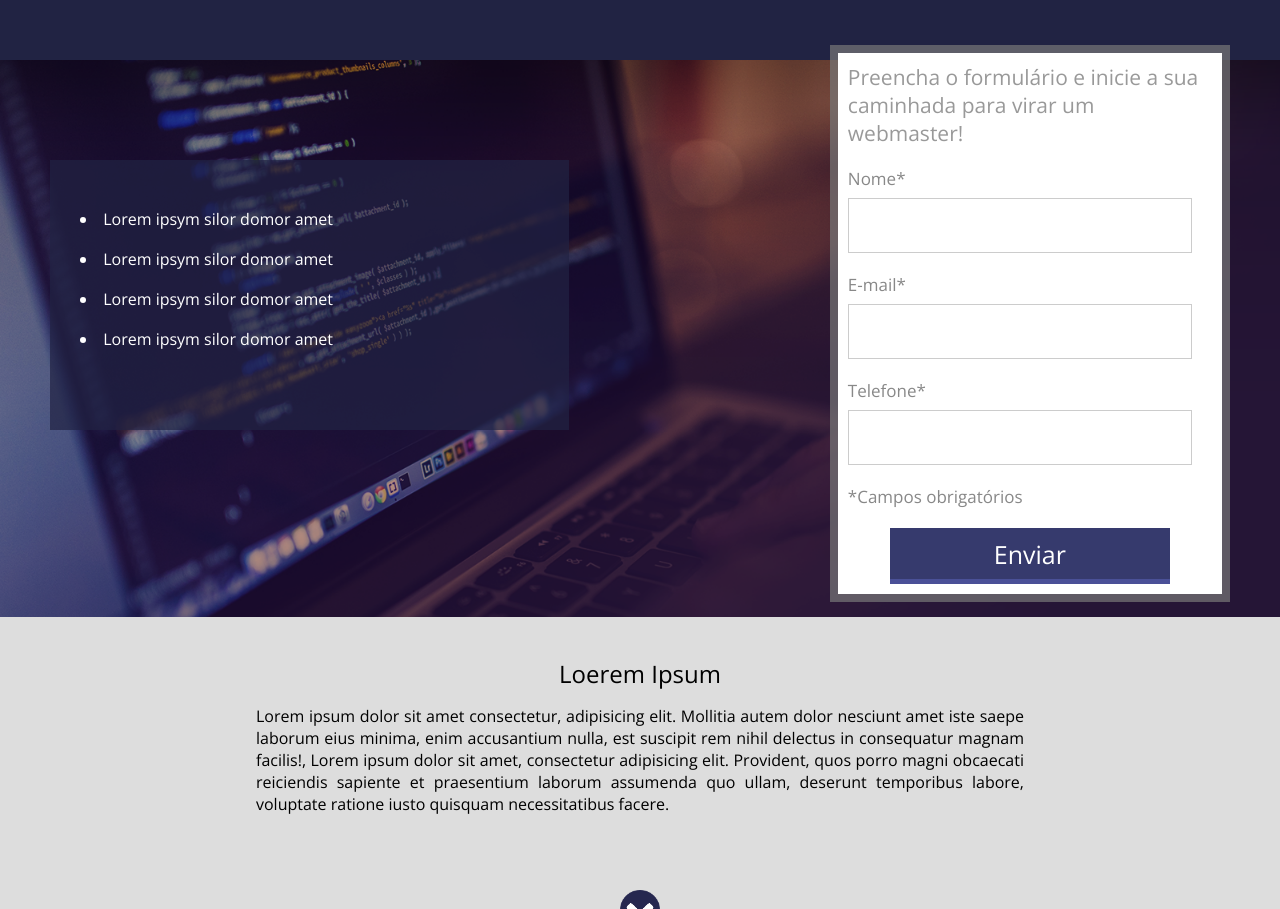
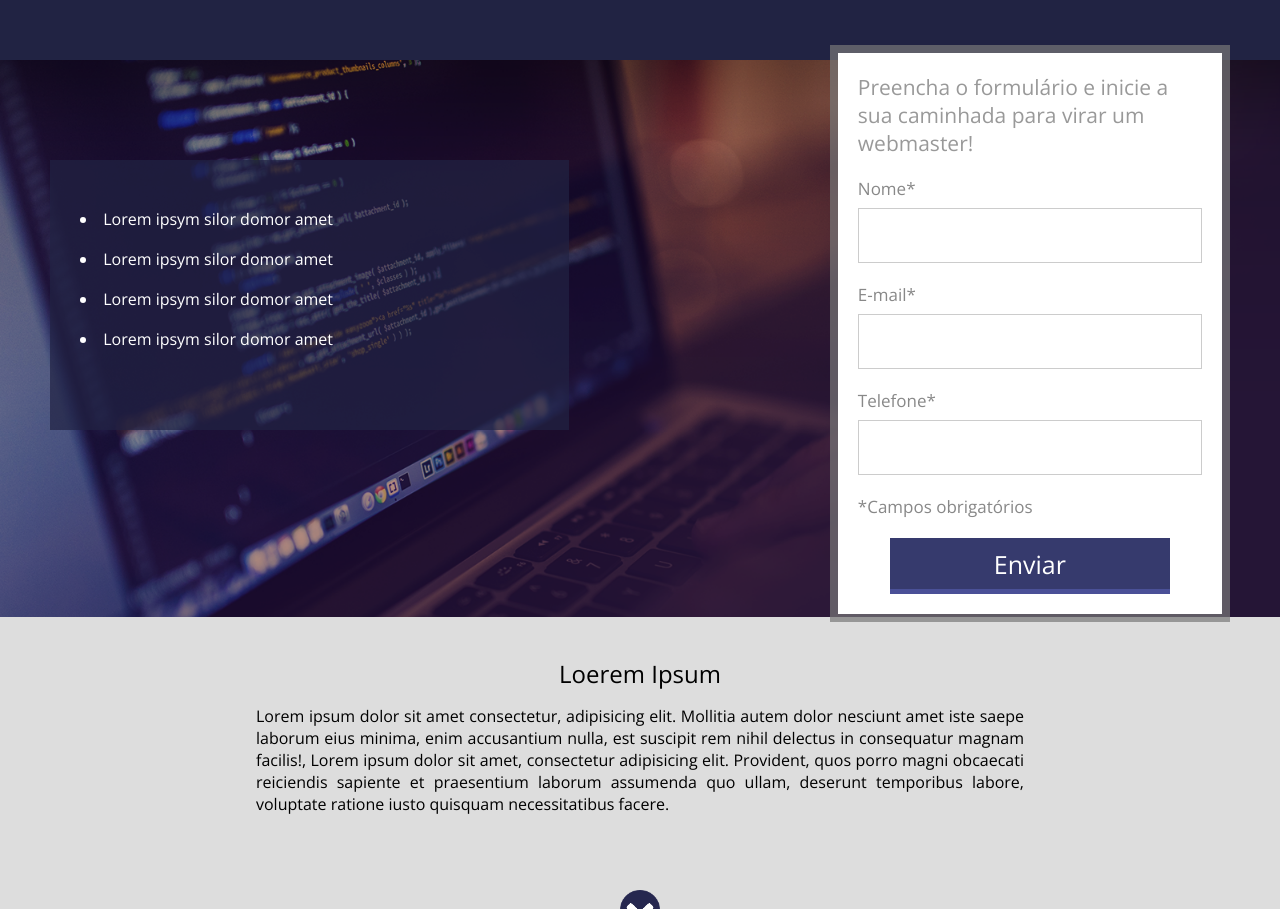
Before and after one commit to johnnyofoco/estudosFrontEnd, a PHP site: page / in a window 1280 px wide. Shown: the top 909 px of the page. Run offline with PHP 8.4, Linux system fonts and the light colour scheme.

Commit message:
finalização landing page

```diff
--- a/Projetos/LandingPage/css/styles.css
+++ b/Projetos/LandingPage/css/styles.css
@@ -48,7 +48,7 @@ header img{
 }
 
 .form{
-    padding: 10px;
+    padding: 20px;
     float: right;
     width: 400px;
     height: calc(100% + 30px);
@@ -70,6 +70,7 @@ header img{
     margin-top: 20px;
 }
 
+
 .input-container span, .form p{
     display: inline-block;
     width: 100%;
@@ -87,6 +88,19 @@ header img{
     height: 55px;
     border: 1px solid #ccc;
 }
+
+.input-container input[type=text]{
+    margin-top: 8px;
+    width: 344px;
+    height: 55px;
+    padding: 8px 10px;
+    border: 1px solid #ccc;
+}
+
+.input-container input[type=text]:focus{
+    outline: 0;
+}
+
 
 .form .input-submit-container{
     text-align: center;
```
